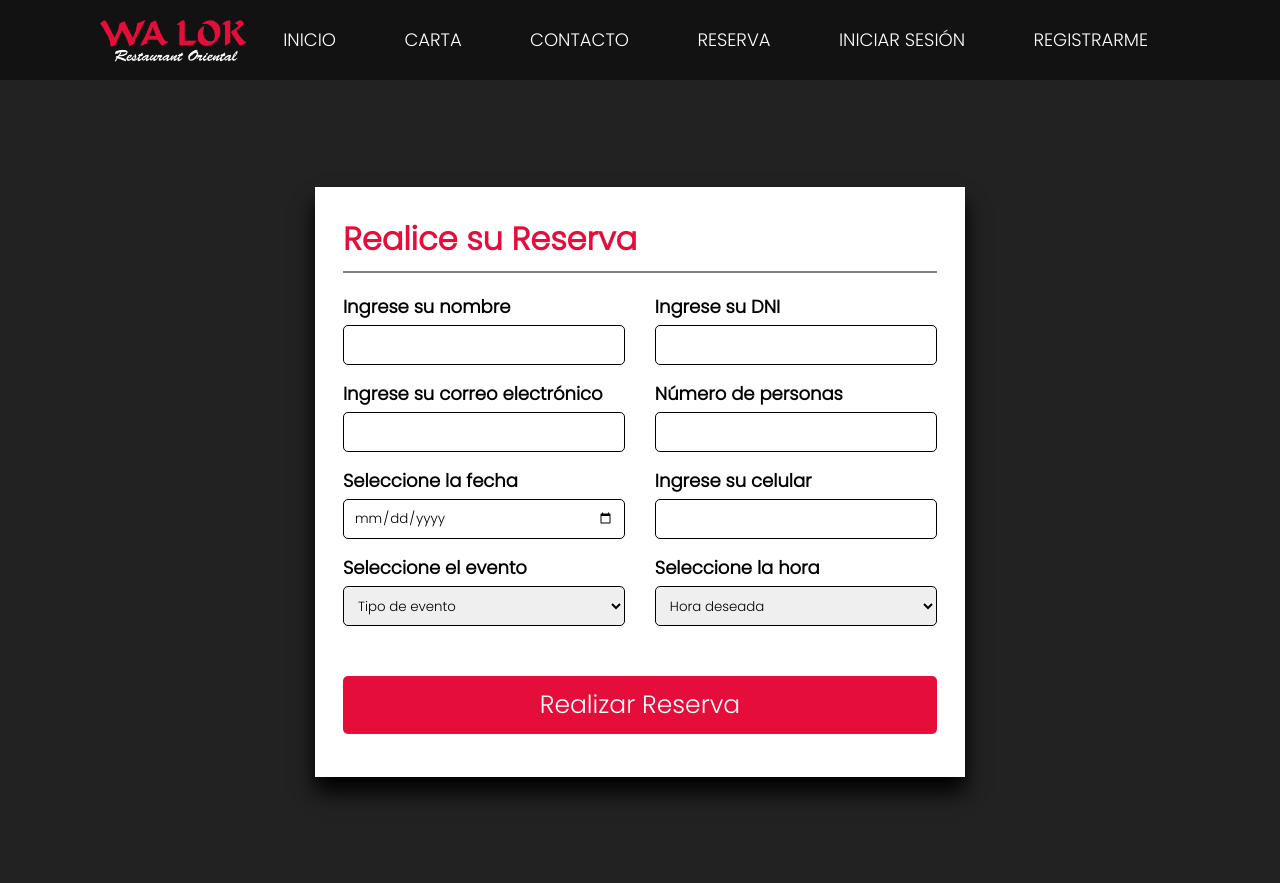
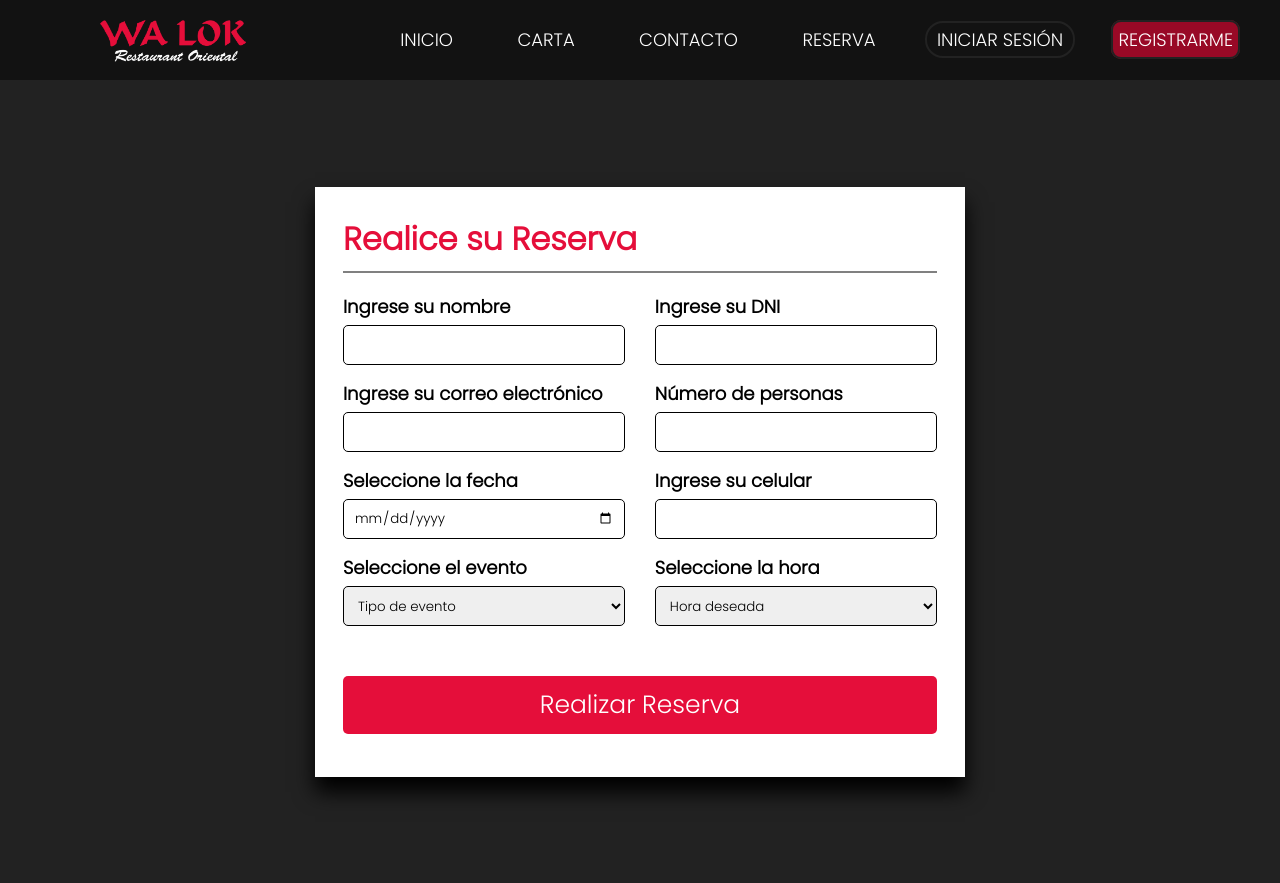
Before and after one commit to Fabris05/Walok, a PHP site: page /reserva.html in a window 1280 px wide. Shown: the top 883 px of the page. Run offline with PHP 8.4, Linux system fonts and the light colour scheme.

Commit message:
Update reserva.css

```diff
--- a/css/reserva.css
+++ b/css/reserva.css
@@ -9,12 +9,13 @@
 /* HEADER */
 header{
     position: sticky;
-    top: 0px;
+    top: -1px;
 }
 nav{
     background: #121212;
     height: 80px;
     width: 100%;
+    overflow: hidden;
 
 }
 .enlace{
@@ -26,14 +27,14 @@ nav{
 }
 nav ul{
     float: right;
-    margin-right: 100px;
+    margin-right: 25px;
 
 }
 nav ul li{
     display: inline-block;
     line-height: 80px;
     padding: 0 12px;
-    margin: 0 5px;
+    margin: 0 3px;
 
 }
 nav ul li a{
@@ -47,6 +48,30 @@ nav ul li a{
 }
 li a.active, li a:hover{
     background: #E50E3A;
+    transition: .5s;
+}
+
+.button-login{
+    border: 2px solid rgb(34, 34, 34);
+    padding: 4px 10px;
+}
+
+.button-login:hover{
+    background-color: black;
+}
+
+.button-register{
+    border: 2px solid rgb(34, 34, 34);
+    padding: 5px;
+    background-color: rgb(152, 9, 38);
+    border-radius: 10px;
+    cursor: pointer;
+    margin-left: 2px;
+}
+
+.button-register:hover{
+    border-color: rgb(229, 14, 58);
+    background-color: rgb(34, 34, 34);
     transition: .5s;
 }
 .checkbtn{
```
